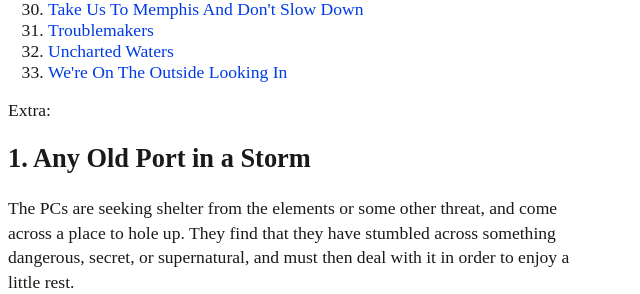
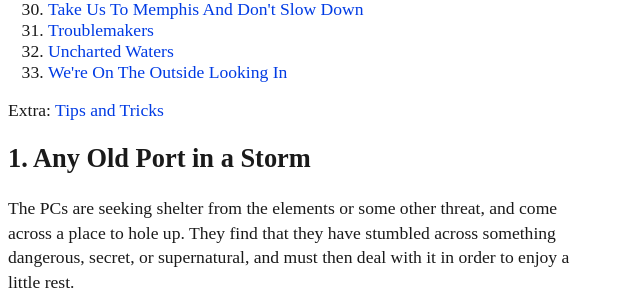
Before and after one commit to pheara/big_list_of_rpg_plots, a Jekyll site: the page built from index.html, in a window 1280 px wide and 900 px high, scrolled down 913 px. Shown: the part 160-454 px from the top of the window, without its empty margins (0-640 px from the left). Built offline with Jekyll 4.4.1, drawn with Linux system fonts in a browser that asks for light colours; some web fonts are replaced.

Commit message:
Ups. lost some text there.

```diff
--- a/index.html
+++ b/index.html
@@ -7,12 +7,12 @@ layout: default
   <h2>A GM's Aid - by John Ross, Version Two</h2>
 </hgroup>
 
-<!--
-<div>
-<a href="https://web.archive.org/web/20071012023309/http://www.io.com/%7Esjohn/plots.htm">
-    <img src="big_list_of_rpg_plots_files/plotlogo.gif" alt="The Big List of RPG Plots: A GM's Aid by S. John Ross (Version Two)" height="170" width="400" border="0">
-</a>
-</div>
+<!-- TODO
+* heading sizes
+* margins
+* link-colors
+* 2-col index?
+* numbering colors
 -->
 
 What follows is a scrap of trivia . . . my collection
@@ -41,7 +41,7 @@ Digest</a> . </em>This ain't Oxford, baby. </p>
     {% endfor %}
 </ol>
 
-Extra: <a href="#tips_and_tricks"></a>
+Extra: <a href="#tips_and_tricks">Tips and Tricks</a>
 
 
 <section>
```
